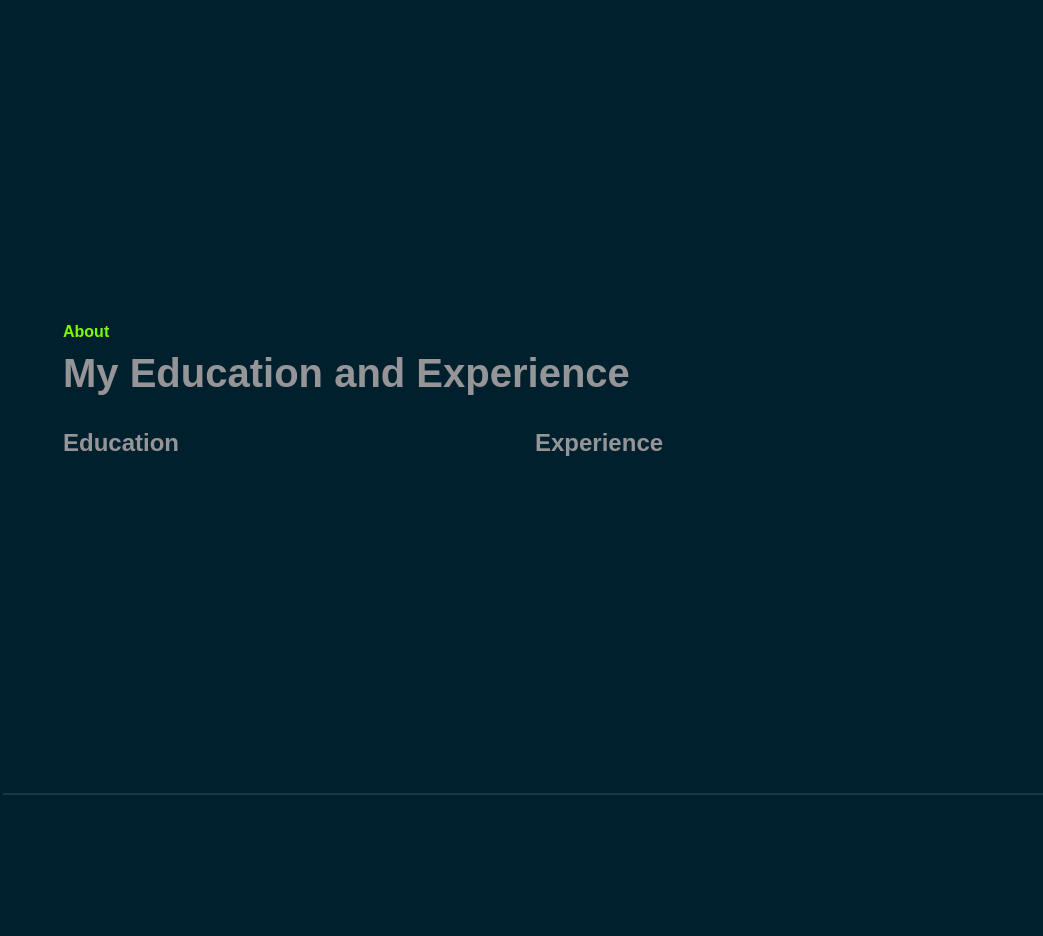
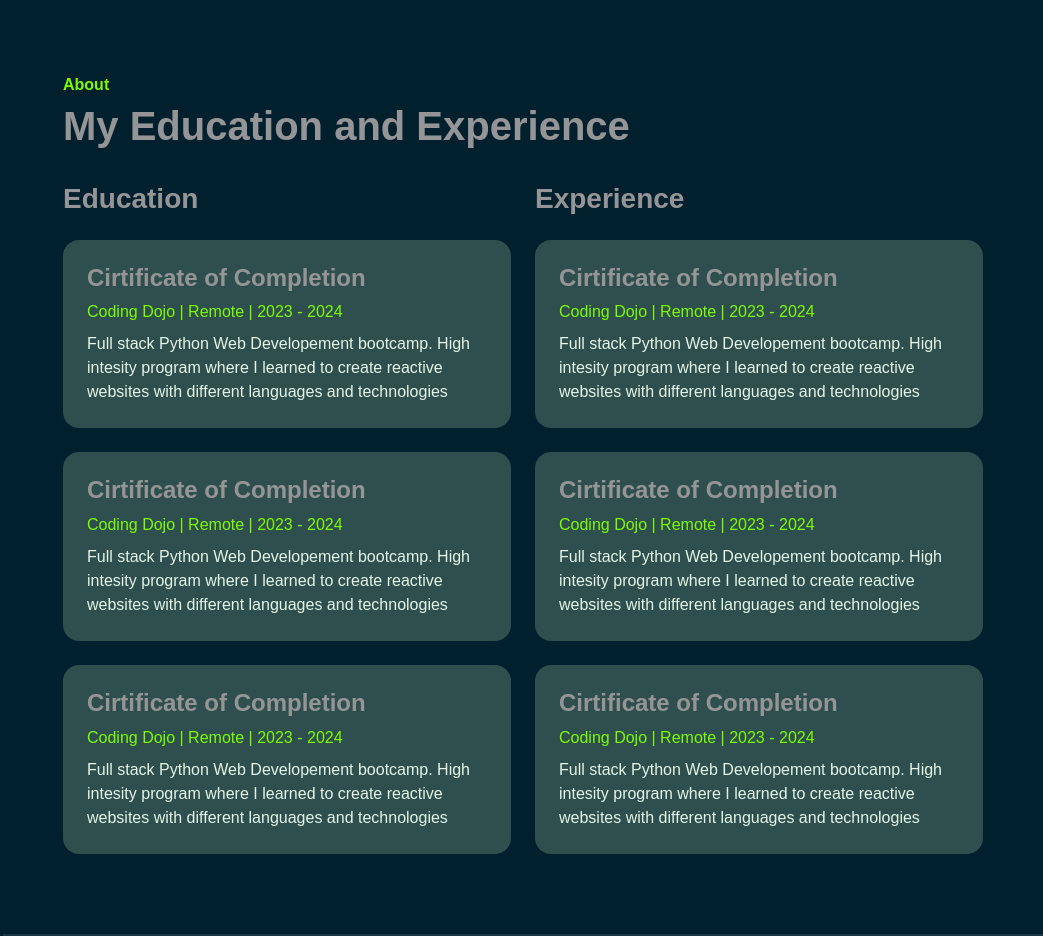
Before and after one commit to JoRoCode/JoRoCode.github.io, a plain HTML site: page index.html in a window 1280 px wide. Shown: the part 3140-4076 px from the top of the page, without its empty margins (237-1280 px from the left). Before the commit the page ends 3935 px from the top, so only its background shows below. Drawn offline with Linux system fonts and the light colour scheme; a web font is replaced by a local one.

Commit message:
about page - EandE

```diff
--- a/index.html
+++ b/index.html
@@ -168,22 +168,63 @@
                 <div class="row pb-4" data-aos="fade-up" >
                     <div class="col-lg-8">
                         <h6 class="text-brand">About</h6>
-                        <h1 data-aos="fade-up" data-aos-delay="400">My Education and Experience</h1>
+                        <h1 data-aos="fade-up" data-aos-delay="750">My Education and Experience</h1>
                     </div>
                 </div>
-                <div class="row">
+                <div class="row gy-5">
                     <div class="col-lg-6">
-                        <h4 data-aos="fade-up" data-aos-delay="600">Education</h4>
-                        <div class="row" data-aos="fade-up" data-aos-delay="700">
-
+                        <h3 class="mb-4" data-aos="fade-up" data-aos-delay="150">Education</h3>
+                        <div class="row gy-4">
+                            <div class="col-12" data-aos="fade-up" data-aos-delay="1250">
+                                <div class="bg-base p-4 rounded-4 shadow-effect">
+                                    <h4>Cirtificate of Completion</h4>
+                                    <p class="text-brand mb-2">Coding Dojo | Remote | 2023 - 2024</p>
+                                    <p class="mb-0">Full stack Python Web Developement bootcamp. High intesity program where I learned to create reactive websites with different languages and technologies</p>
+                                </div>
+                            </div>
+                            <div class="col-12" data-aos="fade-up" data-aos-delay="300">
+                                <div class="bg-base p-4 rounded-4 shadow-effect">
+                                    <h4>Cirtificate of Completion</h4>
+                                    <p class="text-brand mb-2">Coding Dojo | Remote | 2023 - 2024</p>
+                                    <p class="mb-0">Full stack Python Web Developement bootcamp. High intesity program where I learned to create reactive websites with different languages and technologies</p>
+                                </div>
+                            </div>
+                            <div class="col-12" data-aos="fade-up" data-aos-delay="900">
+                                <div class="bg-base p-4 rounded-4 shadow-effect">
+                                    <h4>Cirtificate of Completion</h4>
+                                    <p class="text-brand mb-2">Coding Dojo | Remote | 2023 - 2024</p>
+                                    <p class="mb-0">Full stack Python Web Developement bootcamp. High intesity program where I learned to create reactive websites with different languages and technologies</p>
+                                </div>
+                            </div>
                         </div>
                     </div>
                     <div class="col-lg-6">
-                        <h4 data-aos="fade-up" data-aos-delay="800">Experience</h4>
-                        <div class="row" data-aos="fade-up" data-aos-delay="900">
-
+                        <h3 class="mb-4" data-aos="fade-up" data-aos-delay="500">Experience</h3>
+                        <div class="row gy-4">
+                            <div class="col-12" data-aos="fade-up" data-aos-delay="200">
+                                <div class="bg-base p-4 rounded-4 shadow-effect">
+                                    <h4>Cirtificate of Completion</h4>
+                                    <p class="text-brand mb-2">Coding Dojo | Remote | 2023 - 2024</p>
+                                    <p class="mb-0">Full stack Python Web Developement bootcamp. High intesity program where I learned to create reactive websites with different languages and technologies</p>
+                                </div>
+                            </div>
+                            <div class="col-12" data-aos="fade-up" data-aos-delay="1500">
+                                <div class="bg-base p-4 rounded-4 shadow-effect">
+                                    <h4>Cirtificate of Completion</h4>
+                                    <p class="text-brand mb-2">Coding Dojo | Remote | 2023 - 2024</p>
+                                    <p class="mb-0">Full stack Python Web Developement bootcamp. High intesity program where I learned to create reactive websites with different languages and technologies</p>
+                                </div>
+                            </div>
+                            <div class="col-12" data-aos="fade-up" data-aos-delay="1000">
+                                <div class="bg-base p-4 rounded-4 shadow-effect">
+                                    <h4>Cirtificate of Completion</h4>
+                                    <p class="text-brand mb-2">Coding Dojo | Remote | 2023 - 2024</p>
+                                    <p class="mb-0">Full stack Python Web Developement bootcamp. High intesity program where I learned to create reactive websites with different languages and technologies</p>
+                                </div>
+                            </div>
                         </div>
                     </div>
+
                 </div>
             </div>
         </section>
```
